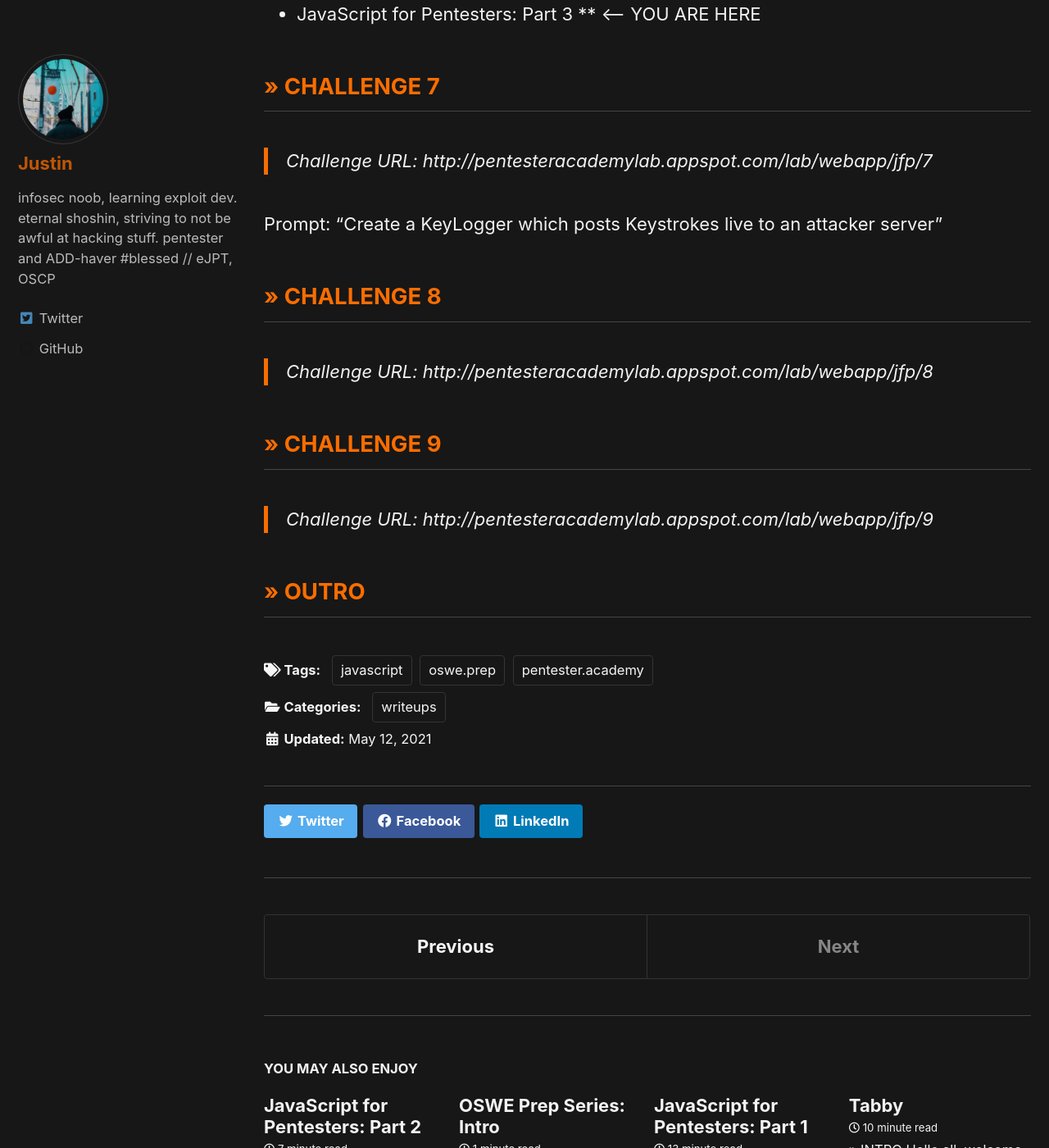
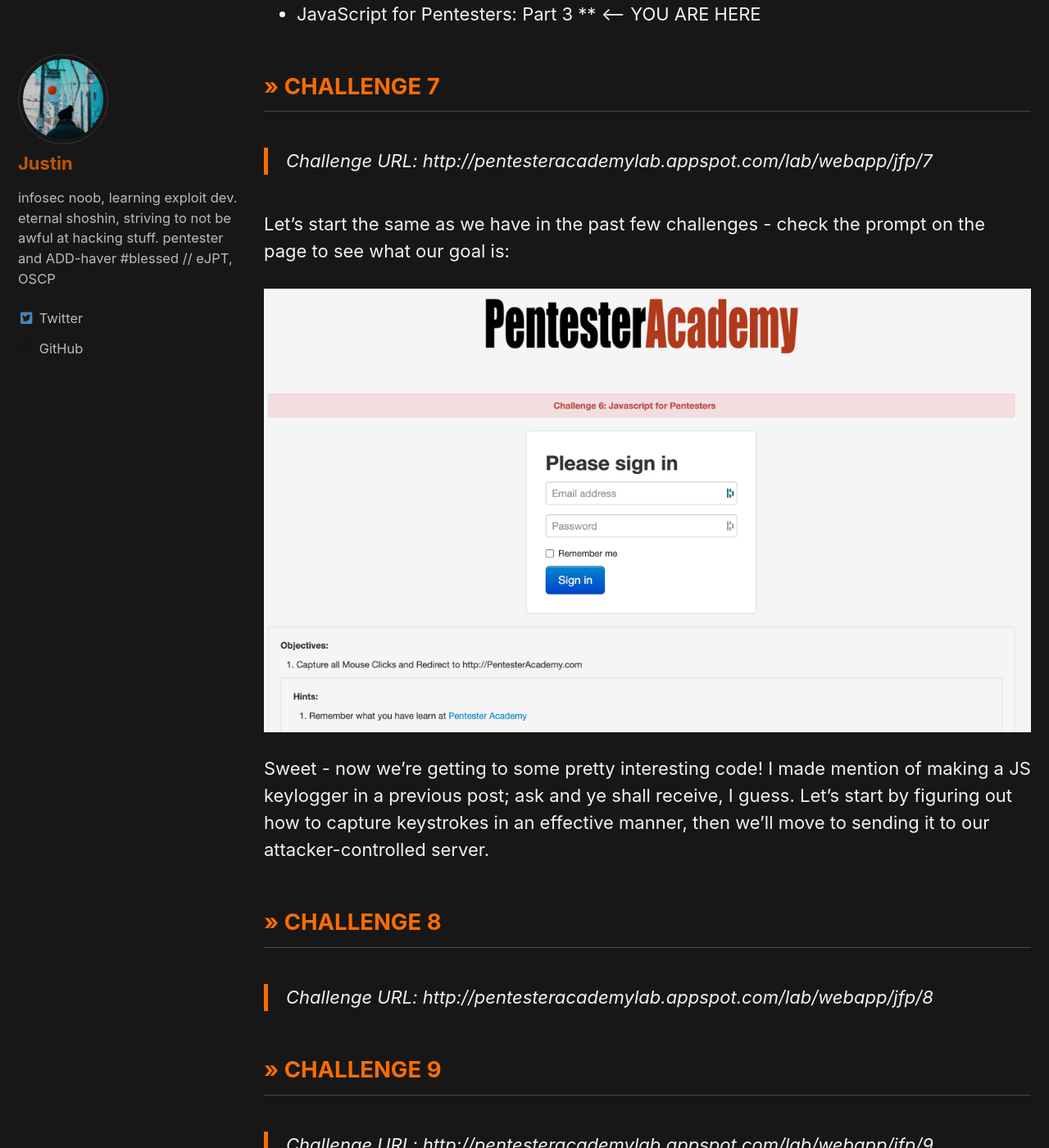
Before and after one commit to sp1icer/sp1icer.github.io, a Jekyll site: the page built from _posts/2021-05-12-javascript-for-pentesters-pt-3.md, in a window 1280 px wide and 1400 px high, scrolled down 466 px. Shown: the whole window at 82% size. Built offline with Jekyll 4.4.1, drawn with Linux system fonts in a browser that asks for light colours; cached includes are drawn as plain includes; a script that is not in the unit is left out; comment, search, counter and statistics services are not loaded.

Commit message:
Update 2021-05-12-javascript-for-pentesters-pt-3.md

```diff
--- a/_posts/2021-05-12-javascript-for-pentesters-pt-3.md
+++ b/_posts/2021-05-12-javascript-for-pentesters-pt-3.md
@@ -23,7 +23,11 @@
 
 >Challenge URL: http://pentesteracademylab.appspot.com/lab/webapp/jfp/7
 
-Prompt: "Create a KeyLogger which posts Keystrokes live to an attacker server"
+Let's start the same as we have in the past few challenges - check the prompt on the page to see what our goal is:
+
+![Challenge 6 prompt image.](/assets/images/js-for-pentesters/c6/c6-prompt.png)
+
+Sweet - now we're getting to some pretty interesting code! I made mention of making a JS keylogger in a previous post; ask and ye shall receive, I guess. Let's start by figuring out how to capture keystrokes in an effective manner, then we'll move to sending it to our attacker-controlled server.
 
 ## >> CHALLENGE 8
 
```
